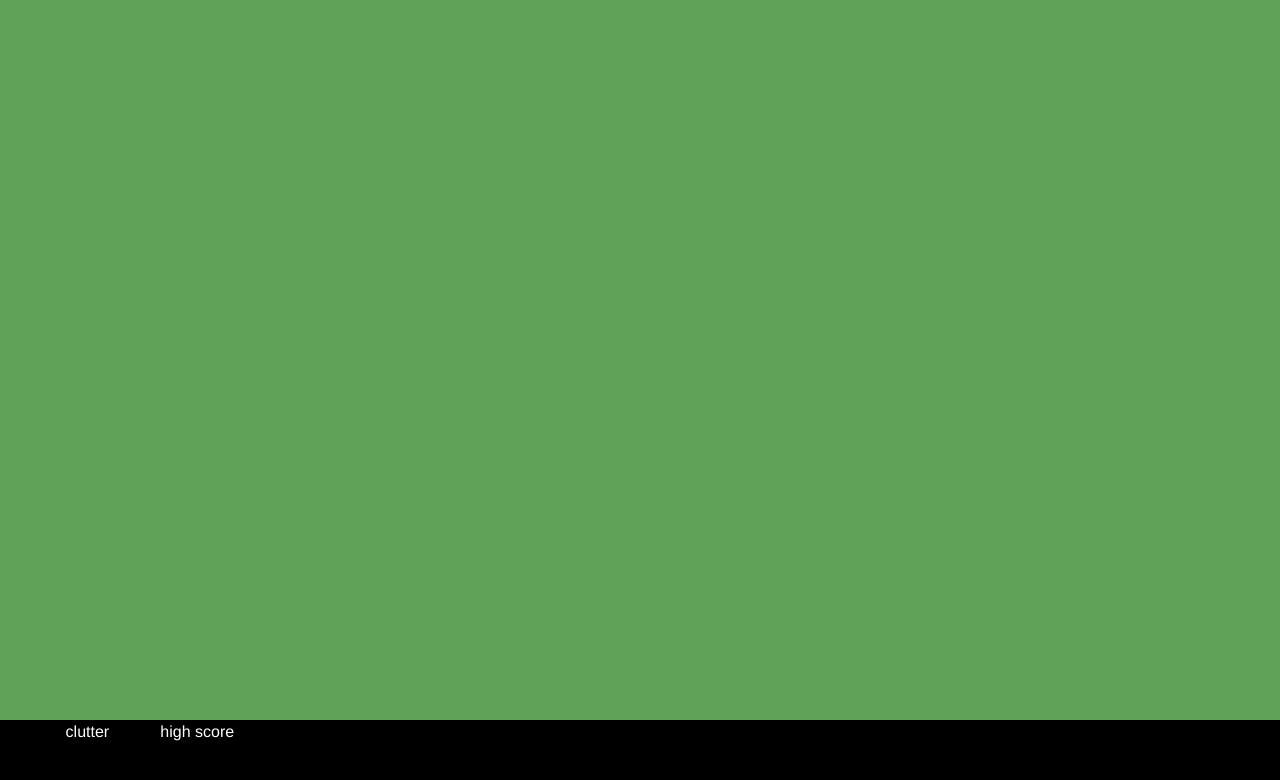
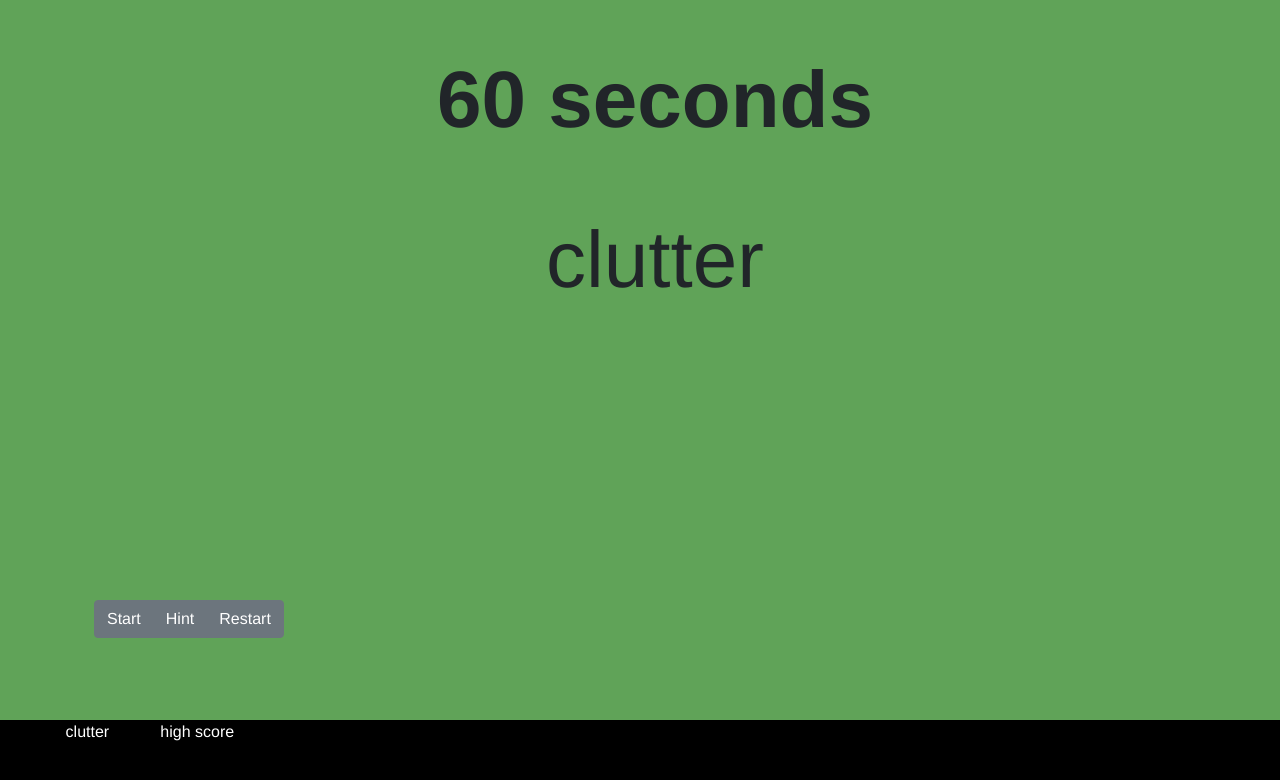
Before and after one commit to this-oliver/clutter, a Vue app: page /#/ in a window 1280 px wide. Shown: the top 780 px of the page. Built offline with nearby package versions, Linux system fonts and the light colour scheme; no server answers.

Commit message:
fix text and creates button toolbar

```diff
--- a/src/components/Clutter.vue
+++ b/src/components/Clutter.vue
@@ -2,36 +2,56 @@
   <div>
     <b-container fluid>
       <!-- timer -->
-      <b-row class="justify-content-md-center">
+      <b-row class="justify-content-md-center" id="timer">
         <b-col>
           <p>{{timer}}</p>
         </b-col>
       </b-row>
       <!-- word -->
-      <b-row></b-row>
+      <b-row id="word">
+        <b-col>{{clutteredCountry}}</b-col>
+      </b-row>
       <!-- buttons -->
-      <b-row></b-row>
+      <b-row class="justify-content-md-center" id="buttons">
+        <b-col>
+          <b-button-toolbar>
+            <b-button-group>
+              <b-button @click="startTimer">Start</b-button>
+              <b-button @click="hint">Hint</b-button>
+              <b-button @click="restart">Restart</b-button>
+            </b-button-group>
+          </b-button-toolbar>
+        </b-col>
+      </b-row>
     </b-container>
   </div>
 </template>
 
 <script>
-import CountryTool from "./../controllers/Country";
+import CountryController from "./../controllers/Country";
 import ClutterTool from "./../helpers/Clutter";
+import TimerTool from "./../helpers/Timer";
 export default {
   name: "Canvas",
   data: function() {
     return {
-      country: "",
-      clutteredCountry: "",
+      country: "clutter",
+      clutteredCountry: "clutter",
       hint: false,
-      timer: ""
+      timer: "60 seconds"
     };
+  },
+  computed: {
+    fetchTimer: function() {
+      var timer = TimerTool.getCurrentTime();
+      this.timer =
+        timer.getHours + ":" + timer.getMinutes + ":" + timer.getSeconds;
+    }
   },
   methods: {
     fetchRandomCountry: function() {
       var component = this;
-      CountryTool.fetchCountries().then(function(list) {
+      CountryController.fetchCountries().then(function(list) {
         var country = list[ClutterTool.randomNumber(0, list.length)].name;
         var clutteredCountry = ClutterTool.clutter(country);
         component.country = country;
@@ -39,12 +59,31 @@ export default {
       });
     }
   },
-  mounted: function() {
-    this.fetchRandomCountry();
-  }
+  mounted: function() {}
 };
 </script>
 
 <!-- Add "scoped" attribute to limit CSS to this component only -->
 <style scoped>
+#timer {
+  height: 20vh;
+  padding: 5vh 5vw;
+
+  text-align: center;
+  font-size: 5em;
+  font-weight: bold;
+}
+#word {
+  height: 50vh;
+  padding: 5vh 5vw;
+
+  text-align: center;
+  font-size: 5em;
+}
+#buttons {
+  height: 20vh;
+  padding: 5vh 5vw;
+
+  text-align: center;
+}
 </style>
```
